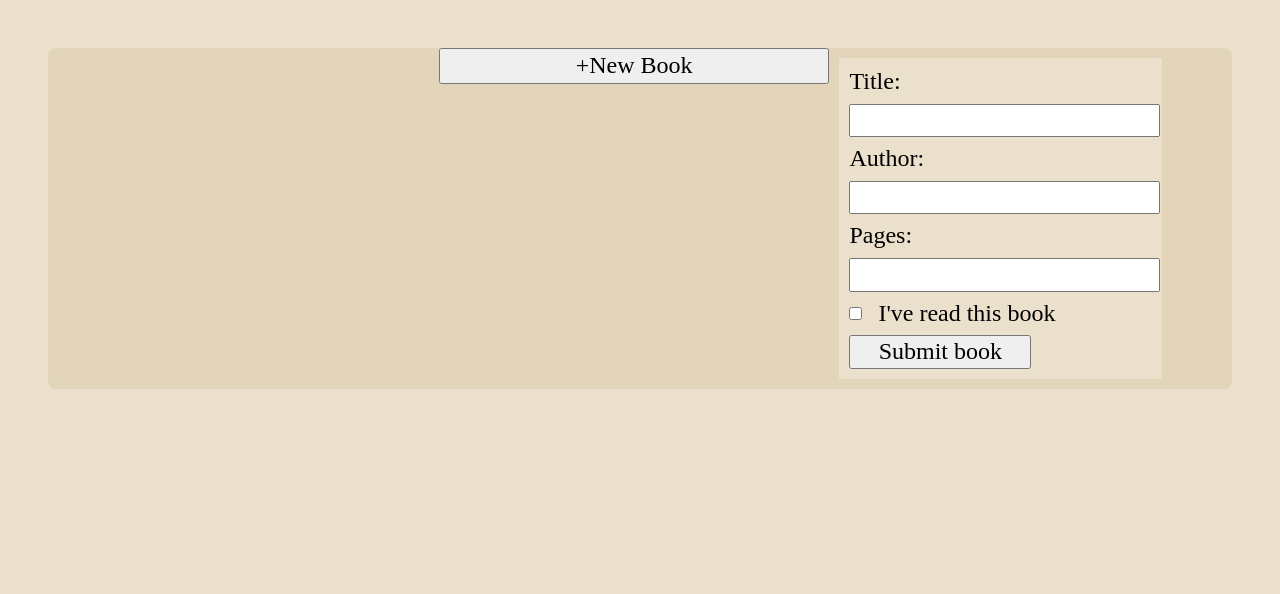
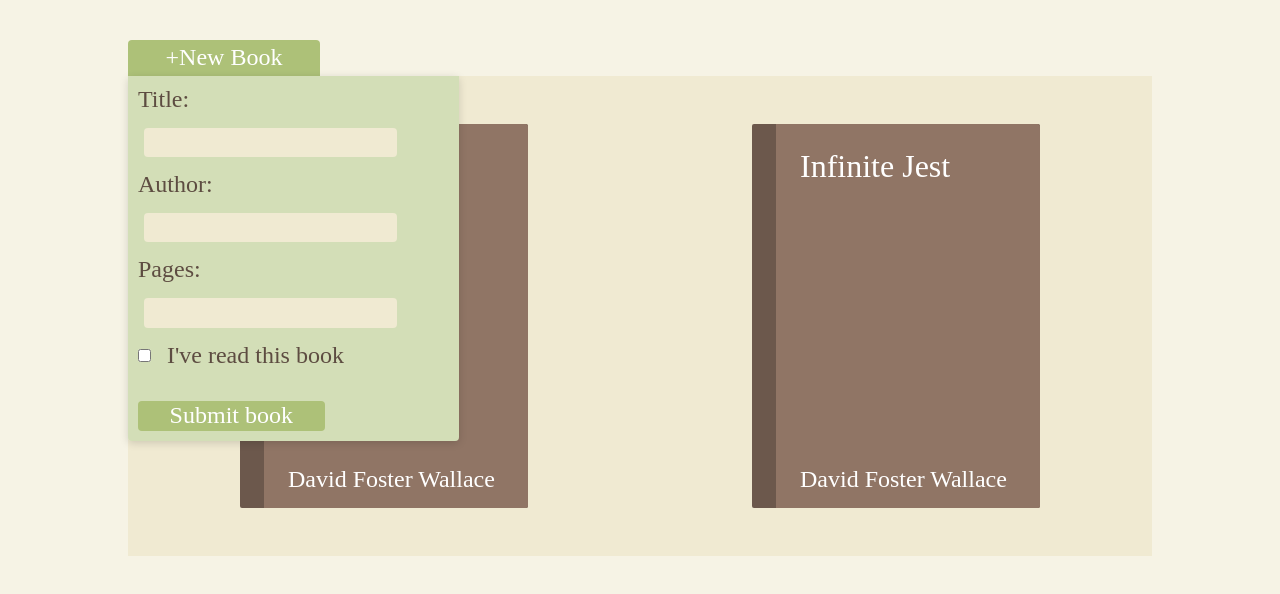
Before and after one commit to AndrewGavin304/book-library-project, a plain HTML site: page index.html in a window 1280 px wide. Both pictures are taken after a click on the button "+New Book". Drawn offline with Linux system fonts and the light colour scheme; a web font is replaced by a local one.

Commit message:
Complete library layout; adding books to library

```diff
--- a/_base.scss
+++ b/_base.scss
@@ -1,35 +1,55 @@
+@import url('https://fonts.googleapis.com/css2?family=Ibarra+Real+Nova&display=swap');
+
 html {
-    background-color: $gray;
+    background-color: lighten($gray, 5);
     font-size: 24px;
-
+    font-family: 'Ibarra Real Nova', serif;
 }
 
 .body {
-    background-color: $gray;
-}
-
-.library-wrapper {
-    display: grid;
-    margin: 2rem;
-    background-color: darken($gray, 5);
-    border-radius: $base-border-radius;
+    background-color: lighten($gray, 5);
+    box-sizing: border-box;
 }
 
 .library {
     display: grid;
-    grid-template-columns: repeat(4, 1fr);
+    grid-template-columns: repeat(auto-fit, minmax(325px, 1fr));
+    grid-template-rows: min-content auto;
     justify-items: center;
+    margin: 0vh 10vw;
+    background-color: $gray;
 
-    &__card {
+    &__card-outer {
+        border-radius: $quarter-border-radius;
+        background-color: $secondary;
+        margin: 2rem;
+        width: clamp(8rem, 12rem, 16rem);
+        overflow: hidden;
+        height: 16rem;
+        position: relative;
+    }
+
+    &__card-inner {
         display: grid;
         font-size: 24px;
-        grid-template-rows: 2rem 2rem 2rem;
-        width: clamp(8rem, 12rem, 16rem);
         padding: 1rem;
-        margin: 2rem;
-        background-color: $primary;
-        border-radius: $base-border-radius;
+        margin: 0px 0px 0px 1rem;
+        height: 90%;
+        background-color: lighten($secondary, 12);
         justify-items: left;
+        border-top-right-radius: $quarter-border-radius;
+        border-bottom-right-radius: $quarter-border-radius;
+        color: white;
+    }
+
+    &__card-read {
+        position: absolute;
+        width: 30px;
+        height: 80px;
+        background-color: #aa0000;
+        right: 0px;
+        top: -40px;
+        transform: rotate(315deg);
     }
 
     &__title {
@@ -38,42 +58,68 @@ html {
 
     &__author {
         font-size: 24px;
+        margin-top: auto;
     }
 
-    &__pages {
-        font-size: 16px;
-    }
+    // &__pages {
+    //     font-size: 16px;
+    // }
 }
 
-.add-book-wrapper {
-    display: grid;
-    grid-template-columns: repeat(3, 33%);
+.header{
+    position: relative;
 
-    &__btn {
-        grid-column: 2;
-        height: 1.5em;
+    &__new-book {
+    height: 1.5em;
+    background-color: $accent;
+    border: none;
+    border-radius: $half-border-radius;
+    border-bottom-left-radius: 0;
+    border-bottom-right-radius: 0;
+    width: 8em;
+    margin: 5vh 10vw 0vh 10vw;
+    color: white;
     }
-
 }
 
 .form-wrapper {
     display: none;
+    border-radius: $half-border-radius;
+    box-shadow: rgba(0, 0, 0, 0.15) 0px 2px 8px;
+    width: fit-content;
+    flex-basis: 100%;
+    z-index: 9;
+    position: absolute;
+    align-self: flex-start;
+    margin: 0vh 10vw 0vh 10vw;
 
     &__form {
-        display: flex;
-        flex-direction: column;
+        display: grid;
+        grid-template-rows: repeat(8, minmax(min-content, max-content));
         padding: 10px;
         gap: 8px;
-        background-color: $gray;
-        margin: 10px;
+        background-color: lighten($accent, 18);
+        color: darken($secondary, 5);
+        border-bottom-left-radius: $half-border-radius;
+        border-bottom-right-radius: $half-border-radius;
     }
 
     &__input {
-        width: 100%;
+        width: 80%;
+        margin: .25rem;
+        border: 0;
+        border-radius: $half-border-radius;
+        background-color: $gray;
+
     }
 
     &__submit {
         width: 60%;
+        border: 0;
+        border-radius: $half-border-radius;
+        background-color: $accent;
+        color: white;
+        margin-top: 1rem;
     }
 
     .checkbox-wrapper {
--- a/_variables.scss
+++ b/_variables.scss
@@ -1,5 +1,7 @@
-$primary: #A0A083;
-$secondary: #798478;
-$accent: #C9ADA1;
-$gray: #EAE0CC;
+$primary: #DDE5B6;
+$secondary: #6C584C;
+$accent: #ADC178;
+$gray: #F0EAD2;
 $base-border-radius: 8px;
+$half-border-radius: 4px;
+$quarter-border-radius: 2px;
--- a/index.html
+++ b/index.html
@@ -10,27 +10,25 @@
   <title>Document</title>
 </head>
 <body class="body">
-  <div class="library-wrapper">
-    <div class="library">
-    </div>
-    <div class="add-book-wrapper">
-      <button class="btn add-book-wrapper__btn">+New Book</button>
+  <div class="header">
+    <button class="btn header__new-book">+New Book</button>
     <div class="form-wrapper" style="display:none">
       <form class="form-wrapper__form">
         <label for="title-input">Title:</label>
-          <input type="text" id="title-input" class="form-wrapper__input">
+        <input type="text" id="title-input" class="form-wrapper__input title-input">
         <label for="author-input">Author:</label>
-          <input type="text" id="author-input" class="form-wrapper__input">
+        <input type="text" id="author-input" class="form-wrapper__input author-input">
         <label for="pages-input">Pages:</label>
-          <input type="text" id="pages-input" class="form-wrapper__input">
+        <input type="text" id="pages-input" class="form-wrapper__input pages-input">
         <div class="checkbox-wrapper">
-          <input type="checkbox" id="read" name="read">
+        <input type="checkbox" id="read" name="read" class="read-input">
         <label for="read">I've read this book</label>
         </div>
-          <button type="submit" class="form-wrapper__submit">Submit book</button>
+        <button type="button" class="form-wrapper__submit" onclick="addBookToLibrary()">Submit book</button>
       </form>
     </div>
   </div>
+  <div class="library">
   </div>
 </body>
 </html>
--- a/script.js
+++ b/script.js
@@ -10,12 +10,14 @@ class Book {
 }
 
 addBookToLibrary = () => {
-  title = prompt('What is the book\'s title?')
-  author =  prompt('What is the book\'s author\'s name?')
-  pages = prompt('How many pages is the book?')
-  beenRead = prompt('Have you read it?')
+  const title = document.querySelector('.title-input').value
+  const author =  document.querySelector('.author-input').value
+  const pages = document.querySelector('.pages-input').value
+  const beenRead = true;
   myLibrary.push(new Book(title, author, pages, beenRead));
   createCard(myLibrary[myLibrary.length - 1])
+  showAddBookForm()
+  clearAddBookForm()
 }
 
 showAddBookForm = () => {
@@ -26,10 +28,14 @@ showAddBookForm = () => {
   else {
     addBookForm.style.display = 'none';
   }
-
 }
 
-const addBookBtn = document.querySelector(".add-book-wrapper__btn");
+clearAddBookForm = () => {
+  document.querySelector('.title-input').value = ''
+  document.querySelector('.author-input').value = ''
+  document.querySelector('.pages-input').value = ''
+}
+const addBookBtn = document.querySelector(".header__new-book");
 addBookBtn.addEventListener('click', showAddBookForm);
 
 myLibrary.push(new Book('Infinite Jest', 'David Foster Wallace', '852', 'Yes'))
@@ -39,28 +45,38 @@ function initializeLibrary() {
   myLibrary.forEach(book => createCard(book));
 }
 
+initializeLibrary();
+
 function createCard(book) {
   let library = document.querySelector(".library");
-  const newDiv = document.createElement("div");
-  newDiv.classList.add('library__card');
-  library.appendChild(newDiv);
+
+  const outerDiv = document.createElement("div");
+  outerDiv.classList.add('library__card-outer')
+  library.appendChild(outerDiv);
+
+  const innerDiv = document.createElement("div");
+  innerDiv.classList.add('library__card-inner');
+  outerDiv.appendChild(innerDiv)
 
   const cardHeader = document.createElement("span");
   cardHeader.textContent = book.title;
   cardHeader.classList.add('library__title');
-  newDiv.appendChild(cardHeader);
+  innerDiv.appendChild(cardHeader);
 
   const cardSubHeader = document.createElement("span");
   cardSubHeader.textContent = book.author;
   cardSubHeader.classList.add('library__author');
-  newDiv.appendChild(cardSubHeader);
+  innerDiv.appendChild(cardSubHeader);
 
   const cardBookLength = document.createElement("span");
   cardBookLength.textContent = `${book.pages} pages`;
   cardBookLength.classList.add('library__pages');
-  newDiv.appendChild(cardBookLength);
+  // innerDiv.appendChild(cardBookLength);
 
-  // const cardReadNotifier = document.createElement("span")
-  // cardReadNotifier.textContent = book.beenRead;
-  // cardReadNotifier.classList.add('')
+  const read = document.querySelector('.read-input')
+  if (read.checked) {
+    const readIndicator = document.createElement("div");
+    readIndicator.classList.add('library__card-read');
+    outerDiv.appendChild(readIndicator);
+  }
 }
```
Also changed, not shown: css/index.css, 1 other file. Lines whose indentation alone changed are shown as unchanged.
